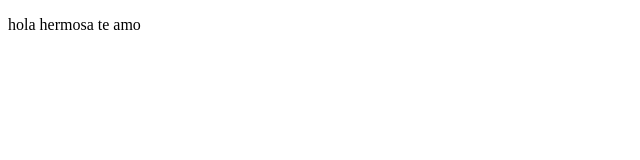
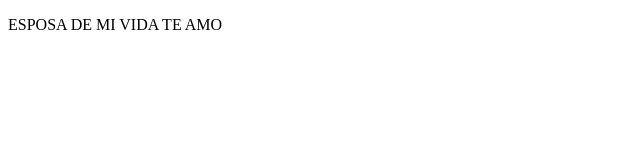
Before and after one commit to DIEGOMEDINAO/proyectoDemoCursoPrework, a plain HTML site: page index.html in a window 1280 px wide. Shown: the whole page, without its empty margins (0-640 px from the left). Drawn offline with Linux system fonts and the light colour scheme.

Commit message:
cambio mensaje a esposa

```diff
--- a/index.html
+++ b/index.html
@@ -8,7 +8,7 @@
 </head>
 <body>
     <p>
-        hola hermosa te amo
+       ESPOSA DE MI VIDA TE AMO
     </p>
 
 </body>
```
